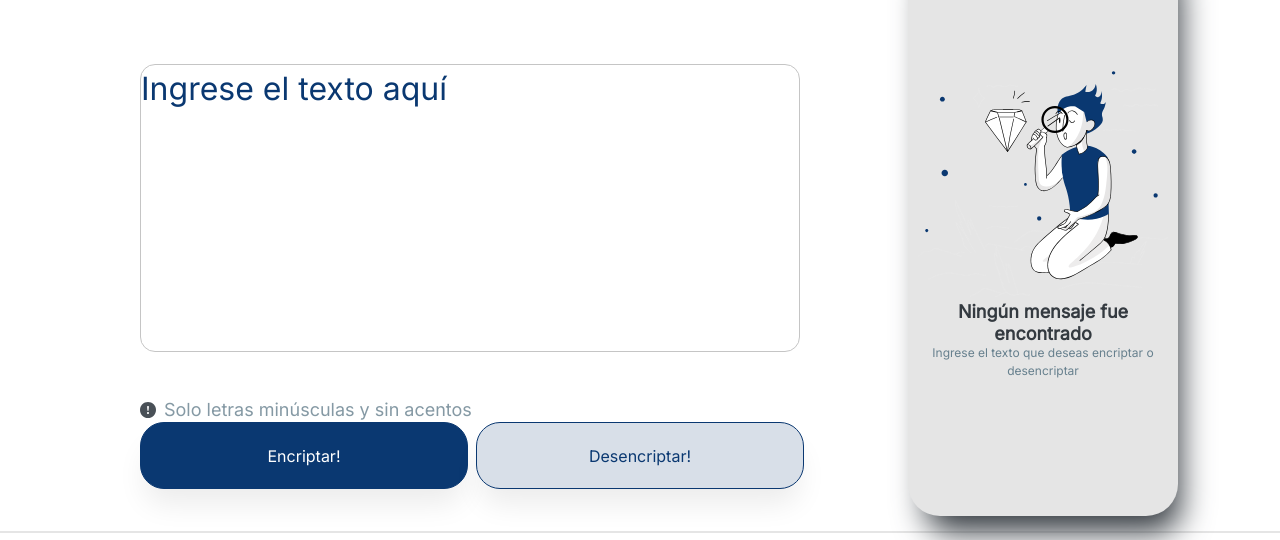
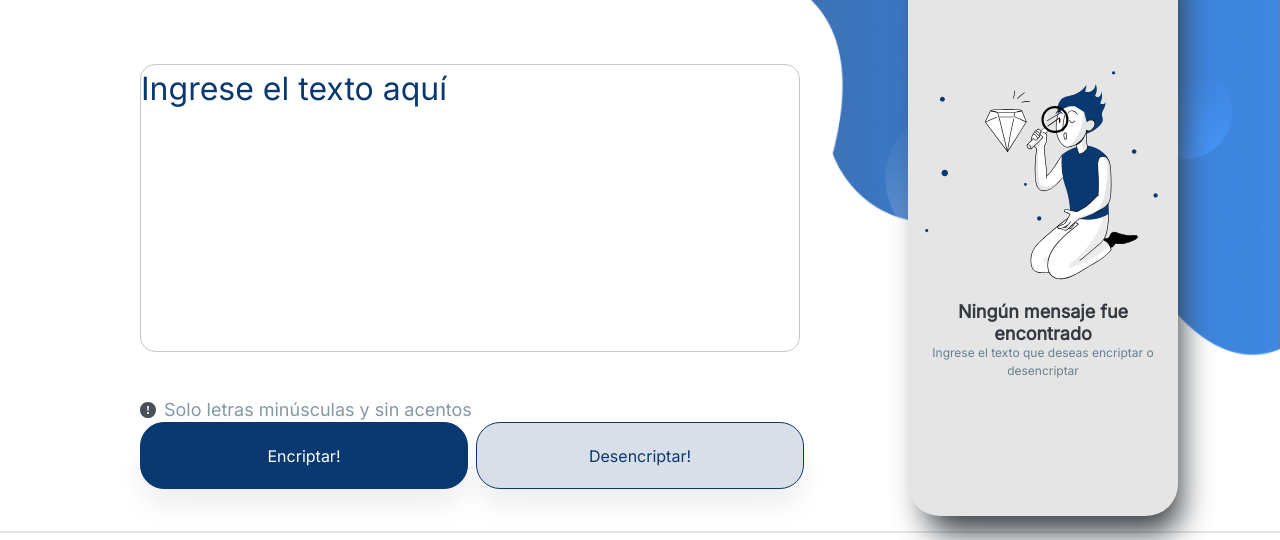
Before and after one commit to Alexander92614/EncriptadorONE, a plain HTML site: page index.html in a window 1280 px wide. Shown: the part 104-644 px from the top of the page. Drawn offline with Linux system fonts and the light colour scheme.

Commit message:
Correccion estilos.css

```diff
--- a/css/estilos.css
+++ b/css/estilos.css
@@ -62,7 +62,7 @@ Principal
 main{
     display: flex;
     flex-direction: row;
-    background: url(../imagenes/portada.png) no-repeat;
+    background: url(../image/portada.png) no-repeat;
     background-size: cover;
     background-position: center;
 }
```
